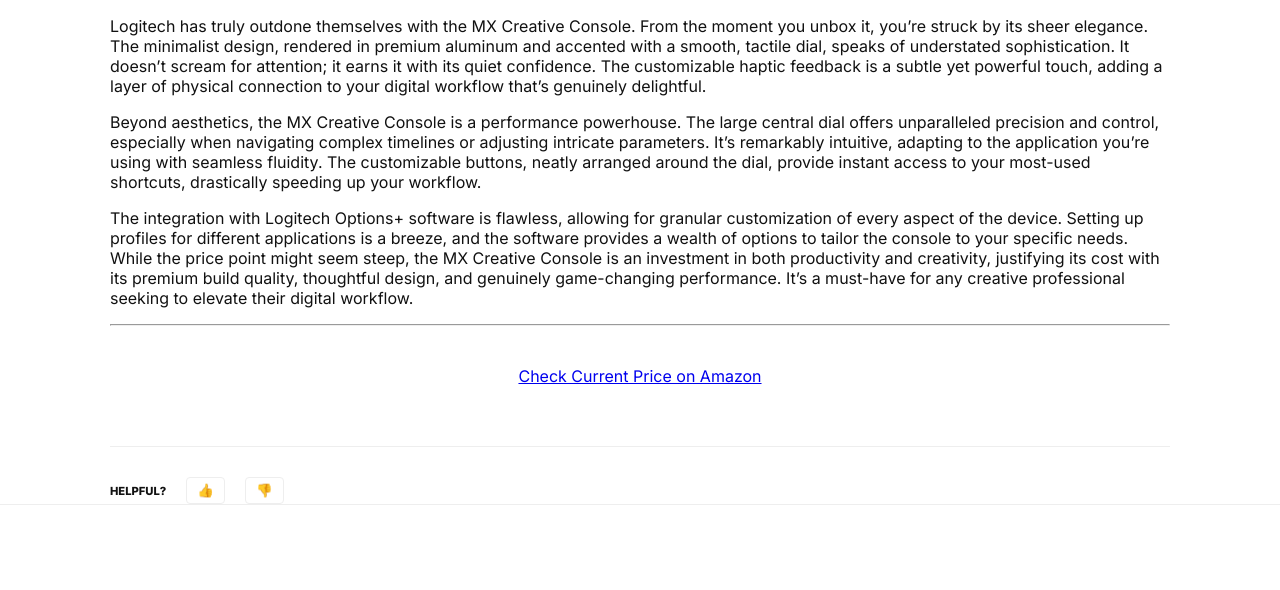
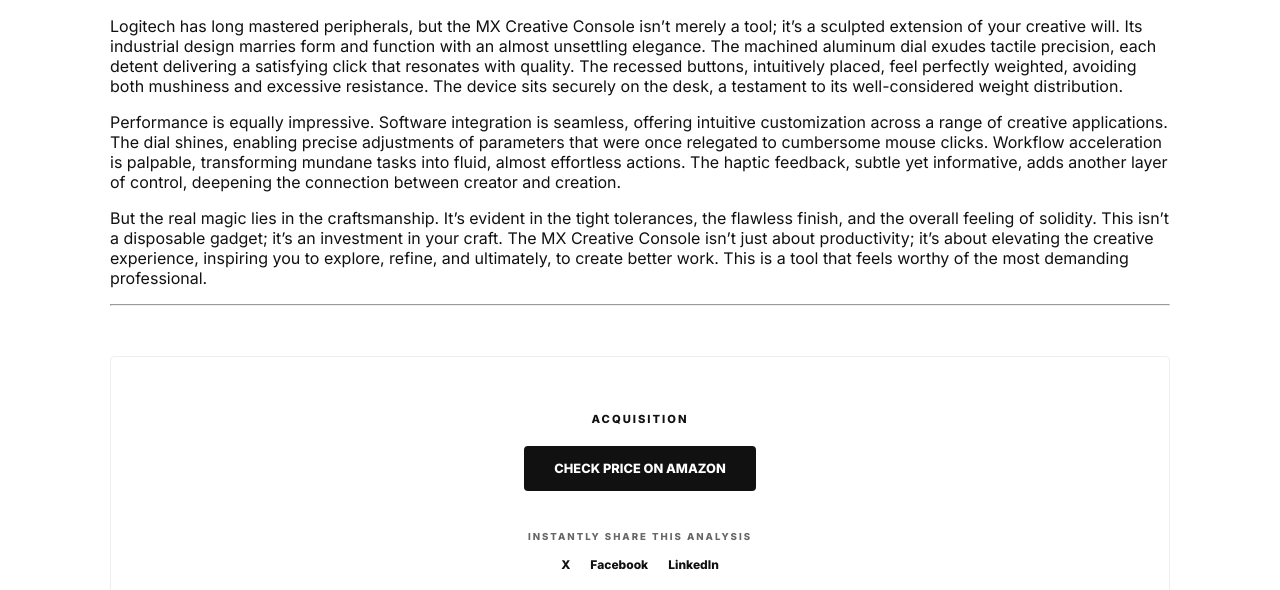
Before and after one commit to 174hz/thesift, a Jekyll site: the page built from _posts/2026-01-22-logitech-mx-creative-console.md, in a window 1280 px wide and 900 px high, cut to the strip 310-900 px from the top of the window. Built offline with Jekyll 4.4.1, drawn with Linux system fonts in a browser that asks for light colours.

Commit message:
Automated Sift update

```diff
--- a/_posts/2026-01-22-logitech-mx-creative-console.md
+++ b/_posts/2026-01-22-logitech-mx-creative-console.md
@@ -5,15 +5,25 @@
 youtube_id: "p500P8-5XNo"
 ---
 
-Logitech has truly outdone themselves with the MX Creative Console. From the moment you unbox it, you're struck by its sheer elegance. The minimalist design, rendered in premium aluminum and accented with a smooth, tactile dial, speaks of understated sophistication. It doesn't scream for attention; it earns it with its quiet confidence. The customizable haptic feedback is a subtle yet powerful touch, adding a layer of physical connection to your digital workflow that’s genuinely delightful.
+Logitech has long mastered peripherals, but the MX Creative Console isn't merely a tool; it's a sculpted extension of your creative will. Its industrial design marries form and function with an almost unsettling elegance. The machined aluminum dial exudes tactile precision, each detent delivering a satisfying click that resonates with quality. The recessed buttons, intuitively placed, feel perfectly weighted, avoiding both mushiness and excessive resistance. The device sits securely on the desk, a testament to its well-considered weight distribution.
 
-Beyond aesthetics, the MX Creative Console is a performance powerhouse. The large central dial offers unparalleled precision and control, especially when navigating complex timelines or adjusting intricate parameters. It’s remarkably intuitive, adapting to the application you're using with seamless fluidity. The customizable buttons, neatly arranged around the dial, provide instant access to your most-used shortcuts, drastically speeding up your workflow.
+Performance is equally impressive. Software integration is seamless, offering intuitive customization across a range of creative applications. The dial shines, enabling precise adjustments of parameters that were once relegated to cumbersome mouse clicks. Workflow acceleration is palpable, transforming mundane tasks into fluid, almost effortless actions. The haptic feedback, subtle yet informative, adds another layer of control, deepening the connection between creator and creation.
 
-The integration with Logitech Options+ software is flawless, allowing for granular customization of every aspect of the device. Setting up profiles for different applications is a breeze, and the software provides a wealth of options to tailor the console to your specific needs. While the price point might seem steep, the MX Creative Console is an investment in both productivity and creativity, justifying its cost with its premium build quality, thoughtful design, and genuinely game-changing performance. It's a must-have for any creative professional seeking to elevate their digital workflow.
+But the real magic lies in the craftsmanship. It's evident in the tight tolerances, the flawless finish, and the overall feeling of solidity. This isn't a disposable gadget; it’s an investment in your craft. The MX Creative Console isn't just about productivity; it's about elevating the creative experience, inspiring you to explore, refine, and ultimately, to create better work. This is a tool that feels worthy of the most demanding professional.
 
 
 ---
 
-<div style="text-align: center; margin: 40px 0;">
-    <a href="https://amzn.to/4b7Clch" class="buy-button" target="_blank" rel="noopener noreferrer">Check Current Price on Amazon</a>
+<div style="text-align: center; margin: 50px 0; padding: 40px; border: 1px solid var(--border-color); border-radius: 4px;">
+    <h4 style="text-transform: uppercase; font-size: 0.7rem; letter-spacing: 2px; margin-bottom: 20px;">Acquisition</h4>
+    <a href="https://amzn.to/4b7Clch" class="buy-button" style="display: inline-block; padding: 15px 30px; background: var(--text-color); color: var(--bg-color) !important; text-decoration: none; font-weight: 800; font-size: 0.8rem; text-transform: uppercase; border-radius: 4px;" target="_blank">Check Price on Amazon</a>
+
+    <div style="margin-top: 40px;">
+        <h4 style="text-transform: uppercase; font-size: 0.6rem; letter-spacing: 2px; color: var(--muted-text); margin-bottom: 15px;">Instantly Share This Analysis</h4>
+        <div style="display: flex; justify-content: center; gap: 20px;">
+            <a href="https://twitter.com/intent/tweet?text=Analysis: Logitech MX Creative Console&url=https://174hz.github.io/thesift/2026-01-22-logitech-mx-creative-console.html" target="_blank" style="color: var(--text-color); text-decoration: none; font-size: 0.75rem; font-weight: 700;">X</a>
+            <a href="https://www.facebook.com/sharer/sharer.php?u=https://174hz.github.io/thesift/2026-01-22-logitech-mx-creative-console.html" target="_blank" style="color: var(--text-color); text-decoration: none; font-size: 0.75rem; font-weight: 700;">Facebook</a>
+            <a href="https://www.linkedin.com/sharing/share-offsite/?url=https://174hz.github.io/thesift/2026-01-22-logitech-mx-creative-console.html" target="_blank" style="color: var(--text-color); text-decoration: none; font-size: 0.75rem; font-weight: 700;">LinkedIn</a>
+        </div>
+    </div>
 </div>
```
